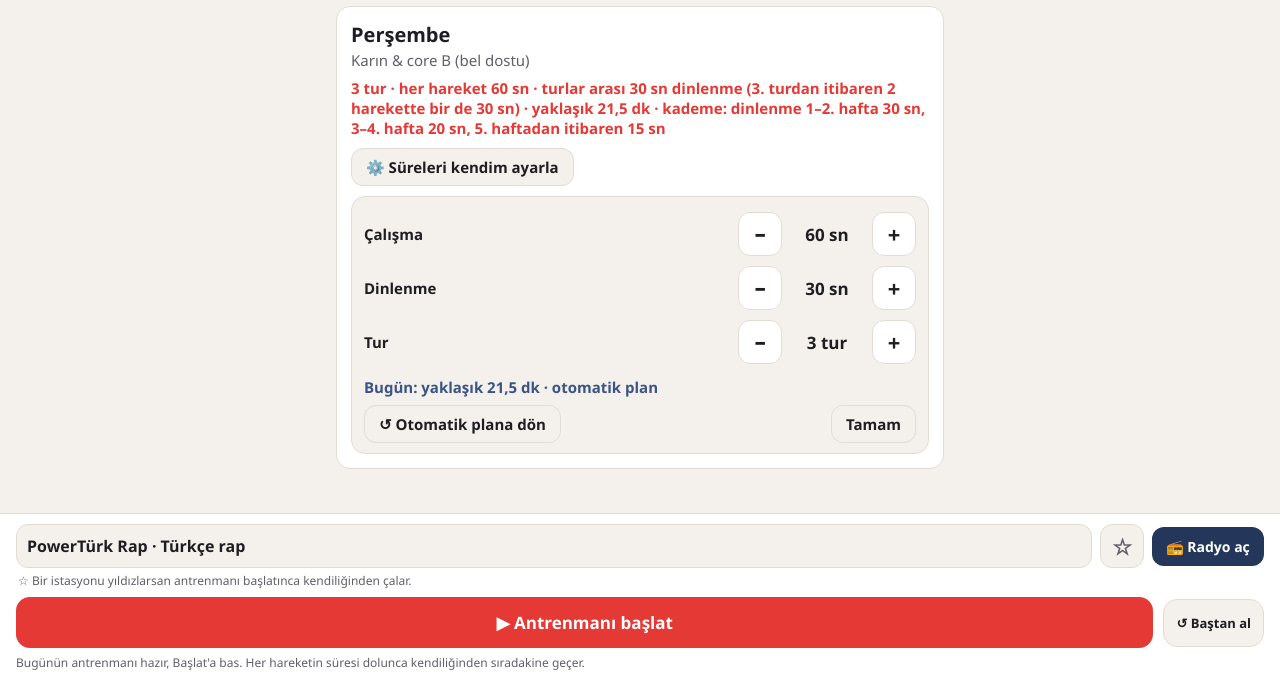
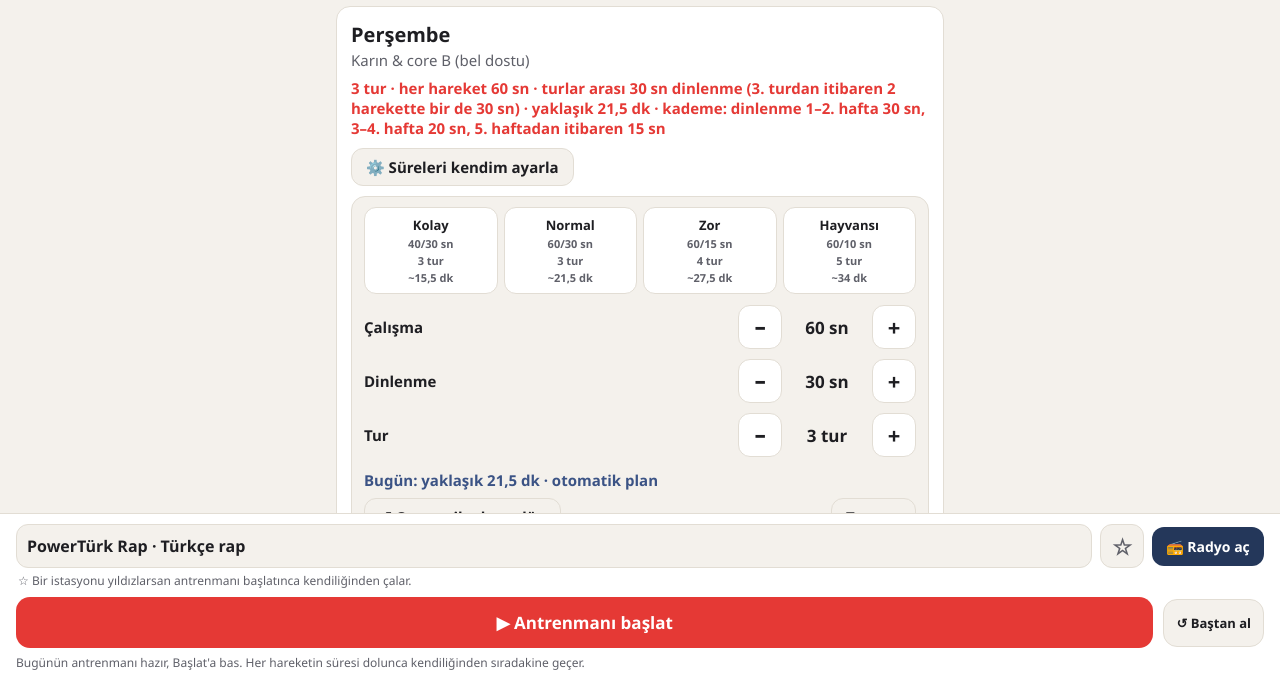
Before and after one commit to mertaltunokk-byte/antrenman, a plain HTML site: page index.html in a window 1280 px wide. Both pictures are taken after a click on the button "⚙️ Süreleri kendim ayarla". Shown: the part 119-800 px from the top of the page. Drawn offline with Linux system fonts and the light colour scheme.

Commit message:
Hazır seviyeler: Kolay, Normal, Zor, Hayvansı
Co-Authored-By: Claude Opus 5.5 <noreply@anthropic.com>
Claude-Session: https://claude.ai/code/session_01JcVfAzLE5djgvaYpMAEmdG

```diff
--- a/index.html
+++ b/index.html
@@ -55,6 +55,11 @@ h2{margin:0 0 2px;font-size:20px}
 .aytot{margin:8px 0;font-weight:700;color:var(--navy2)}
 .ayact{display:flex;gap:8px;justify-content:space-between}
 .ayok{background:var(--navy);color:#fff;border-color:var(--navy)}
+.aypre{display:grid;grid-template-columns:repeat(4,1fr);gap:6px;margin-bottom:6px}
+.aypre button{border:1px solid var(--line);border-radius:12px;background:var(--card);color:var(--ink);padding:8px 2px;font:800 13px var(--font);cursor:pointer;touch-action:manipulation;display:flex;flex-direction:column;align-items:center;gap:2px}
+.aypre button small{font:600 11px var(--font);color:var(--muted)}
+.aypre button.on{background:var(--navy);border-color:var(--navy);color:#fff}
+.aypre button.on small{color:#dfe6f5}
 ol{list-style:none;margin:0;padding:0;display:grid;gap:8px}
 li.ex{display:flex;gap:12px;align-items:center;padding:10px;border-radius:10px;border:1px solid var(--line);cursor:pointer}
 li.ex .n{flex:none;width:28px;height:28px;border-radius:50%;display:grid;place-items:center;font-weight:700;background:var(--bg)}
@@ -200,6 +205,7 @@ button:focus-visible{outline:3px solid var(--red);outline-offset:2px}
     <p class="rounds" id="rounds"></p>
     <button class="btn sm ayarbtn" id="ayarBtn">⚙️ Süreleri kendim ayarla</button>
     <div class="ayar" id="ayar" hidden>
+      <div class="aypre" id="ayPre"></div>
       <div class="ayrow"><span>Çalışma</span><button data-k="w" data-d="-5">−</button><b id="ayW"></b><button data-k="w" data-d="5">+</button></div>
       <div class="ayrow"><span>Dinlenme</span><button data-k="r" data-d="-5">−</button><b id="ayR"></b><button data-k="r" data-d="5">+</button></div>
       <div class="ayrow"><span>Tur</span><button data-k="t" data-d="-1">−</button><b id="ayT"></b><button data-k="t" data-d="1">+</button></div>
@@ -369,10 +375,15 @@ function prepSec(d,from,to){ to=to%d.ex.length; return posture(d.ex[from])===pos
 function restAfter(d,i,t){ const endT=i===d.ex.length-1; if(endT && t>=toursFor(d)) return 0; return (endT || (t>=3 && i%2===1)) ? restOf() : 0; }
 function workoutMin(d){ const n=toursFor(d), w=workOf(); let sec=0; for(let t=1;t<=n;t++) d.ex.forEach((_,i)=>{ const r=restAfter(d,i,t); sec+=w+r; if(!r && i<d.ex.length-1) sec+=prepSec(d,i,i+1); }); sec+=5; return Math.round(sec/60*2)/2; }
 function roundsText(d){ const n=toursFor(d), w=workOf(), r=restOf();
-  return `${n} tur · her hareket ${w} sn · `+(r ? `turlar arası ${r} sn dinlenme`+(n>=3?` (3. turdan itibaren 2 harekette bir de ${r} sn)`:"") : "dinlenmesiz")+` · yaklaşık ${String(workoutMin(d)).replace(".",",")} dk · `+(ayar() ? "⚙️ kendi ayarın" : "kademe: dinlenme 1–2. hafta 30 sn, 3–4. hafta 20 sn, 5. haftadan itibaren 15 sn"); }
-function ayarUI(){ const d=DAYS[day]; $("ayW").textContent=workOf()+" sn"; $("ayR").textContent=restOf()+" sn"; $("ayT").textContent=toursFor(d)+" tur";
-  $("ayTot").textContent=`Bugün: yaklaşık ${String(workoutMin(d)).replace(".",",")} dk`+(ayar()?" · kendi ayarın":" · otomatik plan");
-  $("ayarBtn").textContent = ayar() ? `⚙️ Kendi ayarın: ${workOf()} sn / ${restOf()} sn / ${toursFor(d)} tur` : "⚙️ Süreleri kendim ayarla"; }
+  return `${n} tur · her hareket ${w} sn · `+(r ? `turlar arası ${r} sn dinlenme`+(n>=3?` (3. turdan itibaren 2 harekette bir de ${r} sn)`:"") : "dinlenmesiz")+` · yaklaşık ${String(workoutMin(d)).replace(".",",")} dk · `+(ayar() ? "⚙️ "+(presetOf(ayar())?presetOf(ayar()).n:"kendi ayarın") : "kademe: dinlenme 1–2. hafta 30 sn, 3–4. hafta 20 sn, 5. haftadan itibaren 15 sn"); }
+const PRESETS=[{n:"Kolay",w:40,r:30,t:3},{n:"Normal",w:60,r:30,t:3},{n:"Zor",w:60,r:15,t:4},{n:"Hayvansı",w:60,r:10,t:5}];
+function presetOf(a){ return a ? PRESETS.find(x=>x.w===a.w&&x.r===a.r&&x.t===a.t) : null; }
+function presetMin(d,x){ const keep=localStorage.getItem("gobek-ayar"); try{ localStorage.setItem("gobek-ayar",JSON.stringify({w:x.w,r:x.r,t:x.t})); return workoutMin(d); } finally { try{ keep==null?localStorage.removeItem("gobek-ayar"):localStorage.setItem("gobek-ayar",keep); }catch(e){} } }
+function ayarUI(){ const d=DAYS[day], cp=presetOf(ayar());
+  $("ayPre").innerHTML=PRESETS.map((x,i)=>`<button data-p="${i}" class="${cp===x?"on":""}">${x.n}<small>${x.w}/${x.r} sn</small><small>${x.t} tur</small><small>~${String(presetMin(d,x)).replace(".",",")} dk</small></button>`).join("");
+  $("ayPre").querySelectorAll("button").forEach(b=>b.onclick=()=>{ if(playing) return; const x=PRESETS[+b.dataset.p]; try{ localStorage.setItem("gobek-ayar",JSON.stringify({w:x.w,r:x.r,t:x.t})); }catch(e){} updDoses(); }); $("ayW").textContent=workOf()+" sn"; $("ayR").textContent=restOf()+" sn"; $("ayT").textContent=toursFor(d)+" tur";
+  $("ayTot").textContent=`Bugün: yaklaşık ${String(workoutMin(d)).replace(".",",")} dk`+(ayar()?" · "+(cp?cp.n:"kendi ayarın"):" · otomatik plan");
+  $("ayarBtn").textContent = ayar() ? (cp ? `⚙️ ${cp.n}: ${workOf()} sn / ${restOf()} sn / ${toursFor(d)} tur` : `⚙️ Kendi ayarın: ${workOf()} sn / ${restOf()} sn / ${toursFor(d)} tur`) : "⚙️ Süreleri kendim ayarla"; }
 $("ayarBtn").onclick=()=>{ if(playing) return; $("ayar").hidden=!$("ayar").hidden; ayarUI(); };
 $("ayar").querySelectorAll("button[data-k]").forEach(b=>b.onclick=()=>{ if(playing) return; const d=DAYS[day], a=ayar()||{w:workOf(),r:restOf(),t:toursFor(d)}, k=b.dataset.k, lim={w:[15,180],r:[0,120],t:[1,8]}[k];
   a[k]=Math.min(lim[1],Math.max(lim[0],a[k]+ +b.dataset.d)); try{ localStorage.setItem("gobek-ayar",JSON.stringify(a)); }catch(e){} updDoses(); });
--- a/sw.js
+++ b/sw.js
@@ -1,5 +1,5 @@
 // Uygulama dosyalarını telefona kaydeder; internet olmadan da açılır.
-const CACHE = "antrenman-v24";
+const CACHE = "antrenman-v25";
 const FILES = ["./", "index.html", "manifest.webmanifest", "uyanik.mp4",  "apple-touch-icon.png",  "carsamba_0.png",  "carsamba_1.png",  "carsamba_2.png",  "carsamba_3.png",  "ch_climber.png",  "ch_cross.png",  "ch_forearm.png",  "ch_highknee.png",  "ch_plank.png",  "ch_seated.png",  "cuma_0.png",  "cuma_1.png",  "cuma_2.png",  "cuma_3.png",  "cuma_4.png",  "icon-192.png",  "icon-512.png",  "pazartesi_0.png",  "pazartesi_1.png",  "pazartesi_2.png",  "pazartesi_3.png",  "pazartesi_4.png",  "persembe_0.png",  "persembe_1.png",  "persembe_2.png",  "persembe_3.png",  "persembe_4.png",  "sali_0.png",  "sali_1.png",  "sali_2.png",  "sali_3.png",  "sali_4.png",  "wallsit_deep.png",  "wallsit_half.png"];
 self.addEventListener("install", e => {
   e.waitUntil(caches.open(CACHE).then(c => c.addAll(FILES.map(f => new Request(f, {cache: "reload"})))).then(() => self.skipWaiting()));
```
